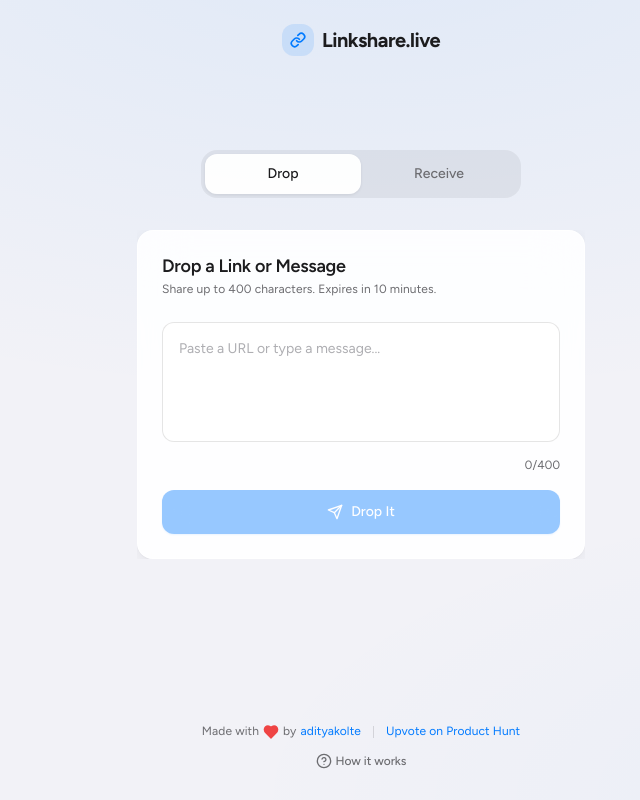
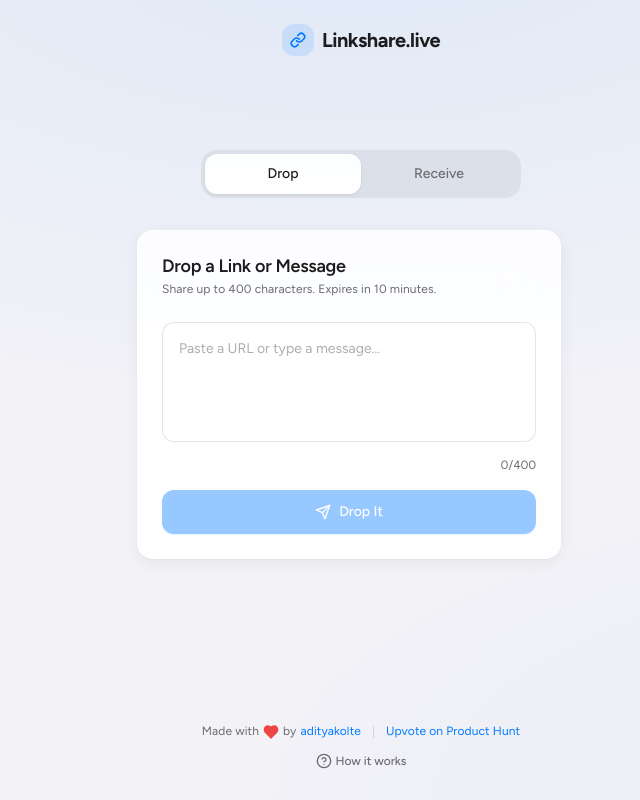
Before and after one commit to cranberryrum/linkshare, a React (Vite) app: page / in a window 1280 px wide. Shown: the whole page, without its empty margins (279-919 px from the left). Built offline with nearby package versions, Linux system fonts and the light colour scheme; no server answers; the database is empty.

Commit message:
Stop clipping card shadows by removing overflow cutoffs.
Keep text wrapping intact while letting soft shadows render fully around cards and panels.

Co-authored-by: Cursor <cursoragent@cursor.com>

```diff
--- a/src/App.tsx
+++ b/src/App.tsx
@@ -10,7 +10,7 @@ function App() {
     <LinkProvider>
       <div className="min-h-screen flex flex-col">
         <Header />
-        <main className="flex-grow flex items-center justify-center px-4 py-6">
+        <main className="flex-grow flex items-center justify-center px-4 py-6 overflow-visible">
           <MainContent />
         </main>
         <Footer />
--- a/src/components/ActiveDrops.tsx
+++ b/src/components/ActiveDrops.tsx
@@ -43,7 +43,7 @@ export const ActiveDrops: React.FC<ActiveDropsProps> = ({
   }
 
   return (
-    <div className="mt-8">
+    <div className="mt-8 overflow-visible">
       <h3 className="text-subheading mb-2">
         {showOnlyReceived ? 'Recently Received' : 'Active Drops'}
       </h3>
--- a/src/components/MainContent.tsx
+++ b/src/components/MainContent.tsx
@@ -39,7 +39,7 @@ export const MainContent: React.FC = () => {
   }, [getLink])
 
   return (
-    <div className="max-w-md mx-auto w-full min-w-0 min-h-[480px]">
+    <div className="max-w-md mx-auto w-full min-w-0 min-h-[480px] overflow-visible">
       <div className="mb-8 segmented-control" role="tablist" aria-label="Share mode">
         <div
           className="segmented-indicator"
--- a/src/index.css
+++ b/src/index.css
@@ -112,7 +112,7 @@
   }
 
   .card {
-    @apply material-elevated rounded-app overflow-hidden p-6 w-full;
+    @apply material-elevated rounded-app p-6 w-full;
     max-width: 100%;
     min-width: 0;
     transition: box-shadow var(--duration-ui) var(--ease-out);
@@ -283,25 +283,32 @@
     @apply text-app-text-primary;
   }
 
-  /* Tab panels — opacity only, no remount, no scale (frequent action) */
+  /* Tab panels — opacity only, no remount, no scale (frequent action).
+     Padding + negative margin give room for card shadows without
+     shifting layout; keep overflow visible so shadows aren't clipped. */
   .panel-container {
     display: grid;
     min-width: 0;
     max-width: 100%;
+    overflow: visible;
+    padding: 12px;
+    margin: -12px;
   }
 
   .panel {
     grid-area: 1 / 1;
     opacity: 0;
+    visibility: hidden;
     pointer-events: none;
     min-width: 0;
     max-width: 100%;
-    overflow: hidden;
+    overflow: visible;
     transition: opacity 150ms var(--ease-out);
   }
 
   .panel[data-active='true'] {
     opacity: 1;
+    visibility: visible;
     pointer-events: auto;
   }
 
@@ -334,7 +341,7 @@
     border: 1px solid rgba(0, 0, 0, 0.06);
     min-width: 0;
     max-width: 100%;
-    overflow: hidden;
+    overflow: visible;
     transition: opacity 180ms var(--ease-out),
       transform 180ms var(--ease-out),
       box-shadow var(--duration-ui) var(--ease-out);
@@ -392,7 +399,8 @@
     filter: blur(0);
     min-width: 0;
     max-width: 100%;
-    overflow: hidden;
+    overflow-x: hidden;
+    overflow-y: visible;
     transition: opacity 180ms var(--ease-out), filter 180ms var(--ease-out);
   }
 
```
